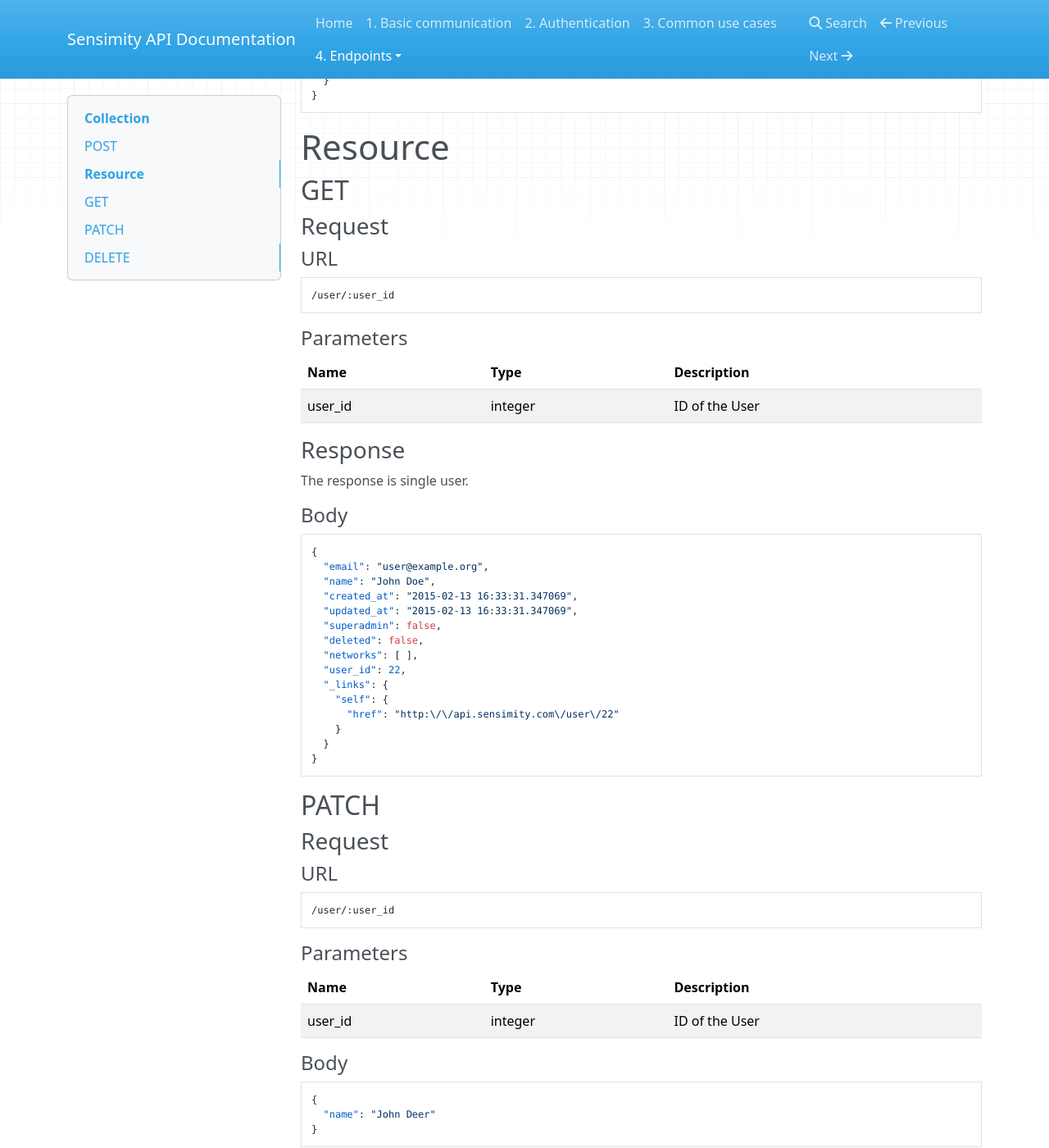
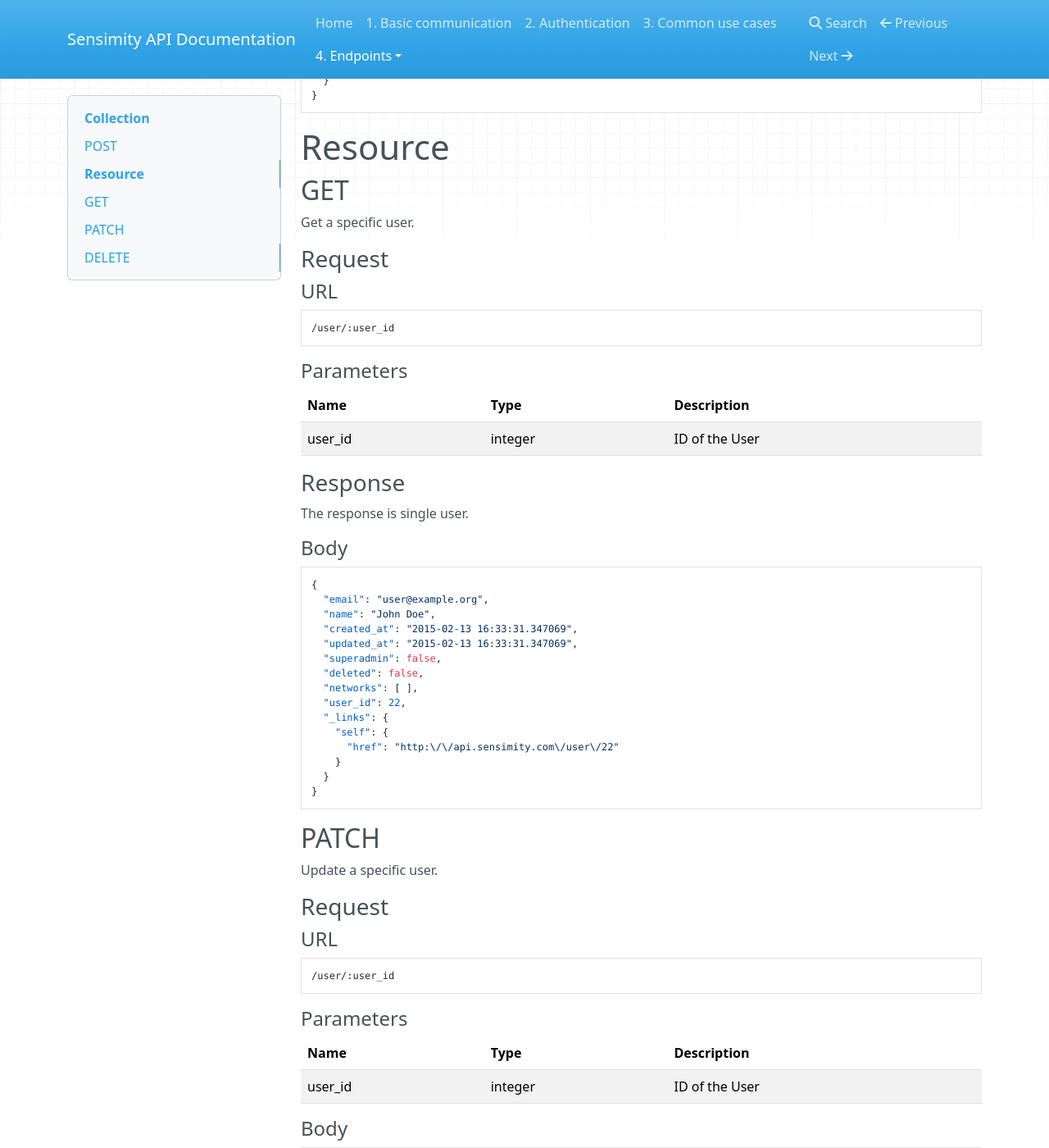
Before and after one commit to Sensimity/docs, an MkDocs documentation site: the page built from docs/endpoints/user.md, in a window 1280 px wide and 1400 px high, scrolled down 884 px. Shown: the whole window at 82% size. Built offline with MkDocs 1.6.1, drawn with Linux system fonts in a browser that asks for light colours; nearby versions of some CDN libraries; old or Windows-style settings are respelled for this version of MkDocs.

Commit message:
Add purpose to user endpoint

````diff
--- a/docs/endpoints/user.md
+++ b/docs/endpoints/user.md
@@ -47,6 +47,7 @@
 # Resource
 
 ## GET
+Get a specific user.
 
 ### Request
 
@@ -84,6 +85,7 @@
 ```
 
 ## PATCH
+Update a specific user.
 
 ### Request
 
````
